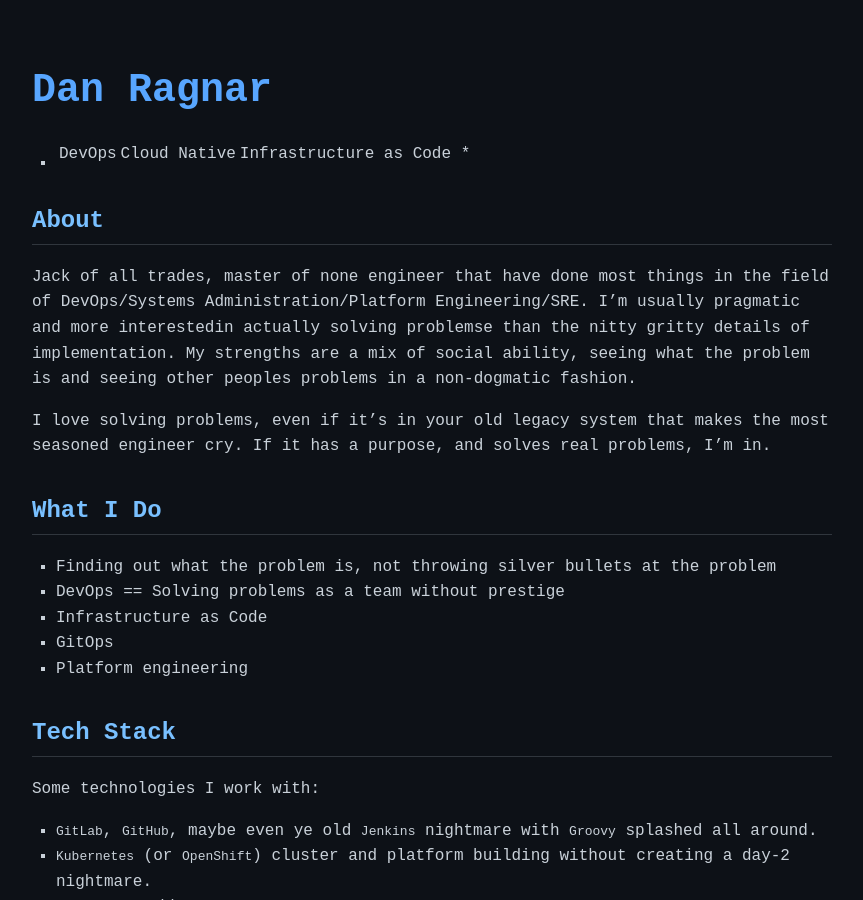
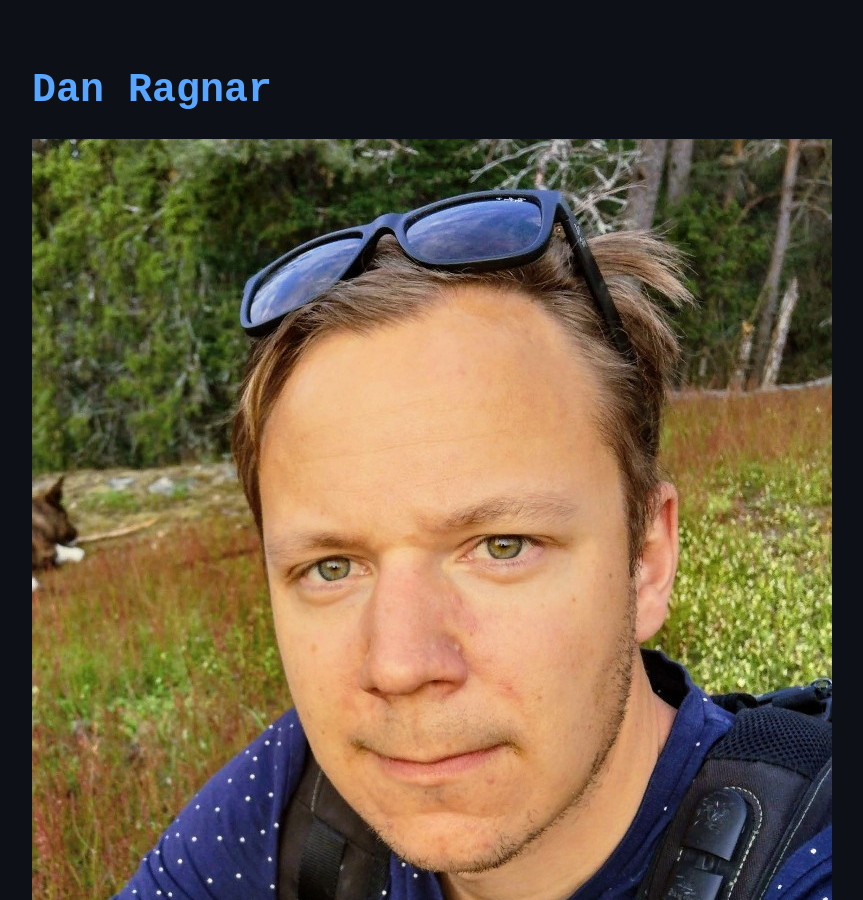
Before and after one commit to danragnar/danragnar.github.io, a Jekyll site: the page built from index.md, in a window 1280 px wide and 900 px high. Shown: the whole window, without its empty margins (208-1071 px from the left). Built offline with Jekyll 4.4.1, drawn with Linux system fonts in a browser that asks for light colours.

Commit message:
Add profile picture

```diff
--- a/index.md
+++ b/index.md
@@ -5,7 +5,7 @@ title: Home
 
 # Dan Ragnar
 
-* DevOps | Cloud Native | Infrastructure as Code *
+![Profil](/assets/images/profil.jpeg)
 
 ## About
 
```
Also changed, not shown: assets/images/profil.jpeg (added).
